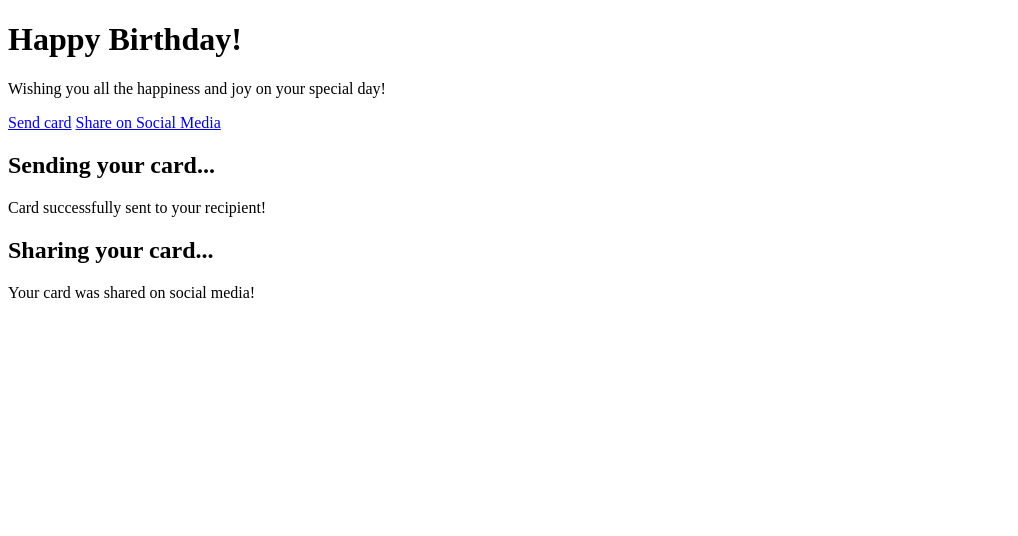
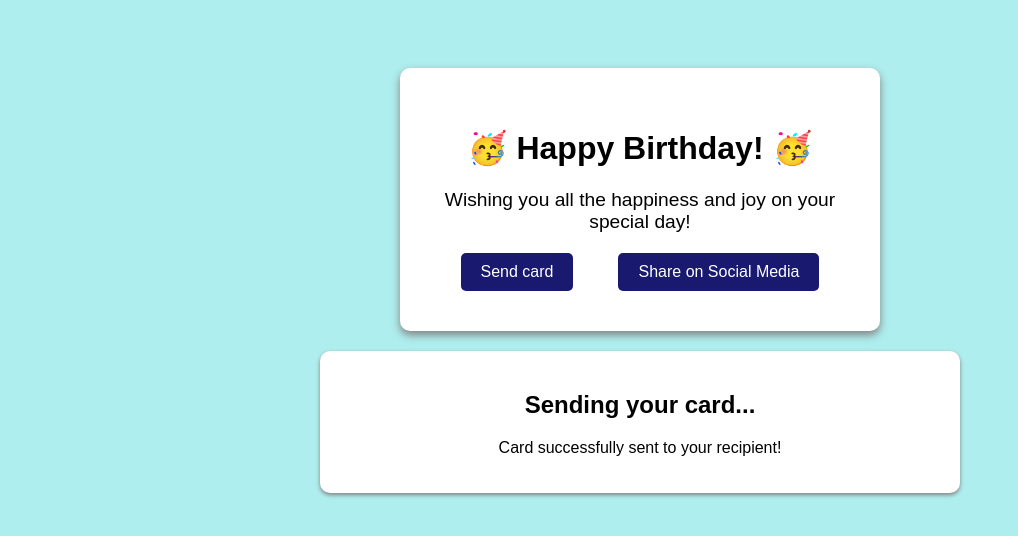
Before and after one commit to chandrashekhar-burde/greeting-card, a plain HTML site: page index.html in a window 1280 px wide. Both pictures are taken after a click on the link "Send card". Shown: the whole page, without its empty margins (0-1018 px from the left). Drawn offline with Linux system fonts and the light colour scheme.

Commit message:
Add and link CSS file

```diff
--- a/index.html
+++ b/index.html
@@ -4,8 +4,8 @@
     <meta charset="UTF-8">
     <meta name="viewport" content="width=device-width, initial-scale=1.0">
     <title>Greeting Card</title>
+    <link rel="stylesheet" href="style.css">
 </head>
-
 <body>
     <main>
         <div class="card" id="greeting-card">
@@ -28,5 +28,4 @@
         </section>
     </main>
 </body>
-
 </html>
--- /dev/null
+++ b/style.css
@@ -0,0 +1,82 @@
+body {
+    padding: 40px;
+    background-color: paleturquoise;
+    font-family: Arial, Helvetica, sans-serif;
+    text-align: center;
+}
+
+.card {
+    margin: 20px auto;
+    max-width: 400px;
+    padding: 40px;
+    background-color: white;
+    border-radius: 10px;
+    box-shadow: 0 4px 8px grey;
+    transition: background-color 0.3s, transform 0.3s ease;
+}
+
+.card:hover {
+    background-color: khaki;
+    transform: scale(1.1);
+}
+
+h1::before {
+    content: '🥳 ';
+}
+
+h1::after {
+    content: ' 🥳';
+}
+
+.message {
+    font-size: 1.2em;
+    margin-bottom: 20px;
+}
+
+.card-links {
+    display: flex;
+    justify-content: space-around;
+    gap: 4px;
+}
+
+.card-links a {
+    text-decoration: none;
+    padding: 10px 20px;
+    color: white;
+    background-color: midnightblue;
+    border-radius: 5px;
+}
+
+.card-links a:hover {
+    background-color: orangered;
+}
+
+.card-links a:focus {
+    outline: 2px solid green;
+}
+
+.card-links a:active {
+    background-color: indigo;
+}
+
+.card-links a:visited {
+    color: yellow;
+}
+
+section {
+    margin: 20px auto;
+    max-width: 600px;
+    padding: 20px;
+    background-color: white;
+    border-radius: 10px;
+    box-shadow: 0 2px 4px grey;
+    display: none;
+}
+
+section:hover {
+    transform: skewX(10deg);
+}
+
+section:target {
+    display: block;
+}
```
